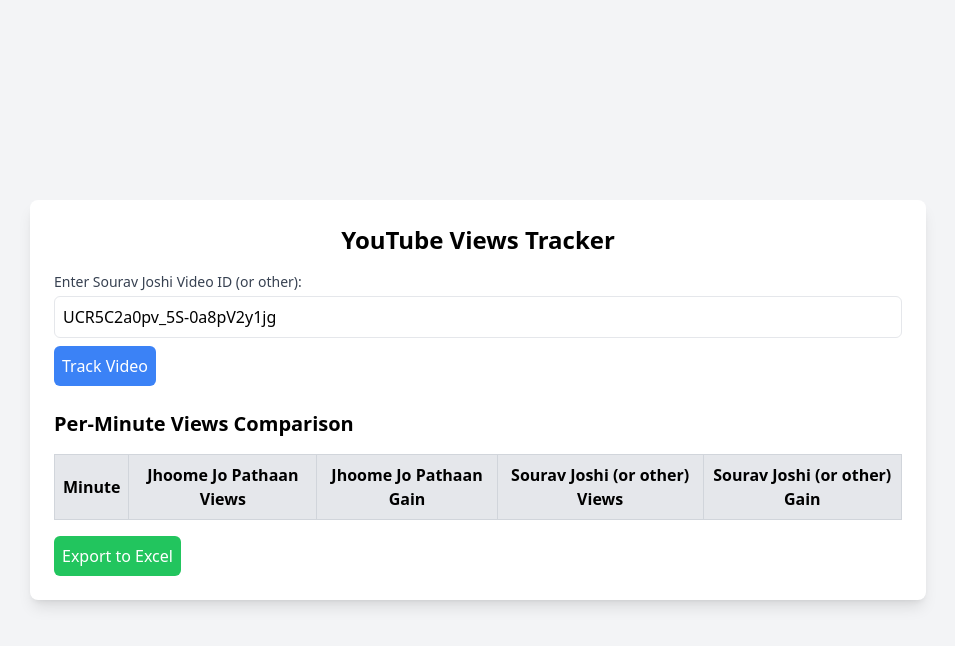
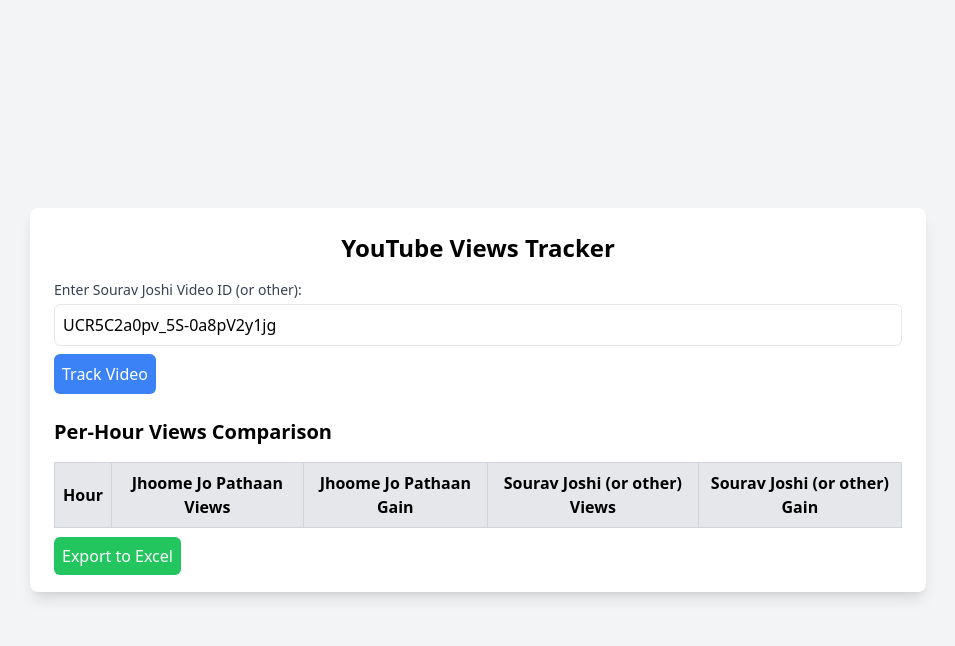
Before and after one commit to Pranav280204/view_tracker, a Flask app: page / in a window 1280 px wide. Shown: the top 646 px of the page, without its empty margins (162-1117 px from the left). Run offline with Flask 3, Linux system fonts and the light colour scheme; data that the repository does not hold is empty; some libraries are stand-ins or nearby versions.

Commit message:
Update index.html

```diff
--- a/templates/index.html
+++ b/templates/index.html
@@ -20,11 +20,11 @@
                 Track Video
             </button>
         </form>
-        <h2 class="text-xl font-semibold mb-4">Per-Minute Views Comparison</h2>
+        <h2 class="text-xl font-semibold mb-4">Per-Hour Views Comparison</h2>
         <table class="w-full border-collapse border border-gray-300">
             <thead>
                 <tr class="bg-gray-200">
-                    <th class="border border-gray-300 p-2">Minute</th>
+                    <th class="border border-gray-300 p-2">Hour</th>
                     <th class="border border-gray-300 p-2">Jhoome Jo Pathaan Views</th>
                     <th class="border border-gray-300 p-2">Jhoome Jo Pathaan Gain</th>
                     <th class="border border-gray-300 p-2">Sourav Joshi (or other) Views</th>
@@ -32,20 +32,22 @@
                 </tr>
             </thead>
             <tbody>
-                {% for row in comparison %}
+                {% for row_data in comparison %}
                 <tr>
-                    <td class="border border-gray-300 p-2">{{ row.minute }}</td>
-                    <td class="border border-gray-300 p-2">{{ row.pathaan_views }}</td>
-                    <td class="border border-gray-300 p-2">{{ row.pathaan_gain }}</td>
-                    <td class="border border-gray-300 p-2">{{ row.joshi_views }}</td>
-                    <td class="border border-gray-300 p-2">{{ row.joshi_gain }}</td>
+                    <td class="border border-gray-300 p-2">{{ row_data.hour }}</td>
+                    <td class="border border-gray-300 p-2">{{ row_data.pathaan_views }}</td>
+                    <td class="border border-gray-300 p-2">{{ row_data.pathaan_gain }}</td>
+                    <td class="border border-gray-300 p-2">{{ row_data.joshi_views }}</td>
+                    <td class="border border-gray-300 p-2">{{ row_data.joshi_gain }}</td>
                 </tr>
                 {% endfor %}
             </tbody>
         </table>
-        <a href="/export" class="mt-4 inline-block bg-green-500 text-white p-2 rounded-md hover:bg-green-600">
-            Export to Excel
-        </a>
+        <div class="mt-4">
+            <a href="/export" class="bg-green-500 text-white p-2 rounded-md hover:bg-green-600">
+                Export to Excel
+            </a>
+        </div>
     </div>
 </body>
 </html>
```
